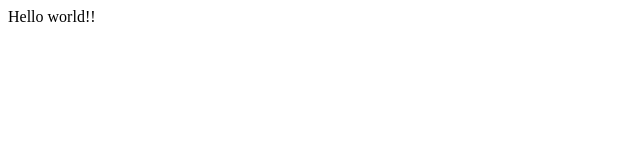
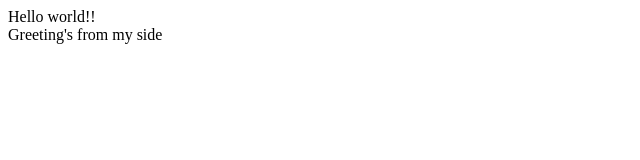
Before and after one commit to imran-techvoyager/React19, a React (Vite) app in the folder day-1/: page / in a window 1280 px wide. Shown: the top 160 px of the page, without its empty margins (0-640 px from the left). Built offline with nearby package versions, Linux system fonts and the light colour scheme.

Commit message:
feat(Ui): Add Greeting component

```diff
--- a/day-1/src/App.jsx
+++ b/day-1/src/App.jsx
@@ -1,8 +1,10 @@
+import Greet from "./components/Greet"
 function App() {
 
   return (
     <section>
       Hello world!!
+      <Greet />
     </section>
   )
 }
--- /dev/null
+++ b/day-1/src/components/Greet.jsx
@@ -0,0 +1,9 @@
+const Greet = () => {
+    return(
+        <div>
+            Greeting's from my side
+        </div>
+    )
+}
+
+export default Greet;
```
